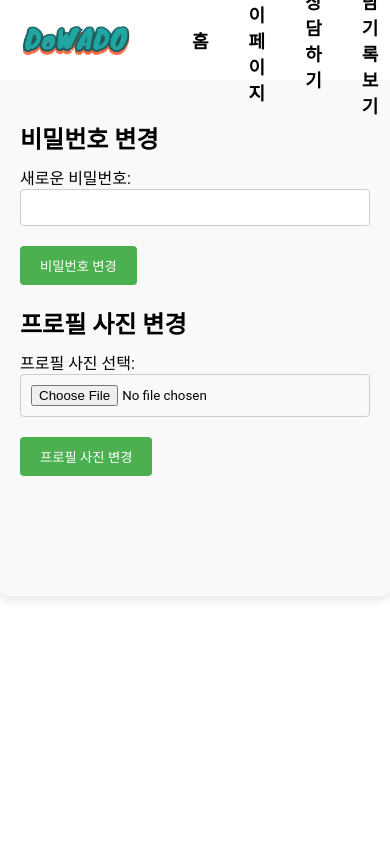
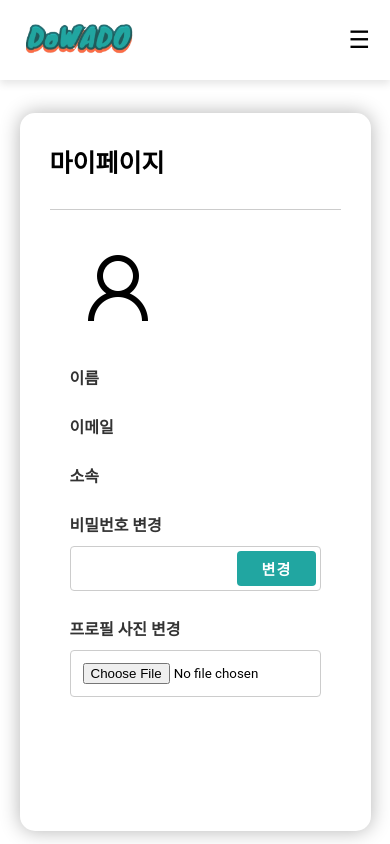
Before and after one commit to DoWA-DO/DoWADO-Web-Client, a React (Create React App) app: page /mypage in a window 390 px wide. Built offline with nearby package versions, Linux system fonts and the light colour scheme.

Commit message:
탑바 모바일 반응형 추가, 마이페이지 수정

```diff
--- /dev/null
+++ b/src/components/FormContainer.jsx
@@ -0,0 +1,8 @@
+import React from "react";
+import "../ui/FormContainer.css"; // 스타일을 별도의 CSS 파일로 분리
+
+const FormContainer = ({ children }) => {
+  return <div className="form-container">{children}</div>;
+};
+
+export default FormContainer;
--- a/src/components/MypageForm.jsx
+++ b/src/components/MypageForm.jsx
@@ -1,21 +1,21 @@
-import React, { useState } from 'react';
+import React, { useState } from "react";
 import "../ui/Mypage.css"; // 스타일을 별도의 CSS 파일로 분리
 import { useAuth } from "./AuthContext"; // 상대 경로 조정
 
-const MyPageForm = () => {
+const MypageForm = () => {
   const { updatePassword, updateProfilePicture } = useAuth();
-    const [newPassword, setNewPassword] = useState('');
+  const [newPassword, setNewPassword] = useState("");
   const [profilePicture, setProfilePicture] = useState(null);
-    const [preview, setPreview] = useState('');
+  const [preview, setPreview] = useState("");
 
   const handlePasswordChange = (e) => {
     e.preventDefault();
     updatePassword(newPassword)
       .then(() => {
-                alert('비밀번호가 성공적으로 변경되었습니다.');
+        alert("비밀번호가 성공적으로 변경되었습니다.");
       })
-            .catch(error => {
-                alert('비밀번호 변경에 실패했습니다. ' + error.message);
+      .catch((error) => {
+        alert("비밀번호 변경에 실패했습니다. " + error.message);
       });
   };
 
@@ -34,49 +34,69 @@ const MyPageForm = () => {
     if (profilePicture) {
       updateProfilePicture(profilePicture)
         .then(() => {
-                    alert('프로필 사진이 성공적으로 변경되었습니다.');
+          alert("프로필 사진이 성공적으로 변경되었습니다.");
         })
-                .catch(error => {
-                    alert('프로필 사진 변경에 실패했습니다. ' + error.message);
+        .catch((error) => {
+          alert("프로필 사진 변경에 실패했습니다. " + error.message);
         });
     }
   };
 
   return (
     <div className="mypage-forms">
-            <div className="form-section">
-                <h2>비밀번호 변경</h2>
+      <div className="mp-form-section">
+        <div className="mp-profile">
+          <img
+            src={`${process.env.PUBLIC_URL}/profile_big.png`}
+            alt="Profile"
+            className="mp-profile-img"
+          />
+        </div>
+      </div>
+      <div className="mp-form-section">
+        <h4>이름</h4>
+      </div>
+      <div className="mp-form-section">
+        <h4>이메일</h4>
+      </div>
+      <div className="mp-form-section">
+        <h4>소속</h4>
+      </div>
+      <div className="mp-form-section">
+        <h4>비밀번호 변경</h4>
         <form onSubmit={handlePasswordChange}>
-                    <label>
-                        새로운 비밀번호:
+          <div className="pw-change-btn">
             <input
+              className="mp-input-container"
               type="password"
               value={newPassword}
               onChange={(e) => setNewPassword(e.target.value)}
               required
             />
-                    </label>
-                    <button type="submit">비밀번호 변경</button>
+            <button type="submit">변경</button>
+          </div>
         </form>
       </div>
-            <div className="form-section">
-                <h2>프로필 사진 변경</h2>
+      <div className="mp-form-section">
+        <h4>프로필 사진 변경</h4>
         <form onSubmit={handleProfilePictureSubmit}>
-                    <label>
-                        프로필 사진 선택:
           <input
             type="file"
             accept="image/*"
             onChange={handleProfilePictureChange}
             required
           />
-                    </label>
-                    {preview && <img src={preview} alt="Profile Preview" className="profile-preview" />}
-                    <button type="submit">프로필 사진 변경</button>
+          {preview && (
+            <img
+              src={preview}
+              alt="Profile Preview"
+              className="profile-preview"
+            />
+          )}
         </form>
       </div>
     </div>
   );
 };
 
-export default MyPageForm;
+export default MypageForm;
--- /dev/null
+++ b/src/components/PageLayout.jsx
@@ -0,0 +1,15 @@
+import React from "react";
+import TopBar from "./TopBar";
+import FormContainer from "./FormContainer";
+import "../ui/PageLayout.css"; // 스타일을 별도의 CSS 파일로 분리
+
+const PageLayout = ({ children }) => {
+  return (
+    <div className="page-layout">
+      <TopBar />
+      <FormContainer>{children}</FormContainer>
+    </div>
+  );
+};
+
+export default PageLayout;
--- a/src/components/TopBar.jsx
+++ b/src/components/TopBar.jsx
@@ -1,11 +1,31 @@
-import React from "react";
-import "../ui/TopBar.css"; // 스타일을 별도의 CSS 파일로 분리
+import React, { useState, useEffect } from "react";
+import "../ui/TopBar.css"; // 별도의 CSS 파일로 스타일링
 import { useNavigate } from "react-router-dom";
 import { useAuth } from "../components/AuthContext";
 
 const TopBar = () => {
   const navigate = useNavigate();
-  const { userType } = useAuth(); // 학생, 교직원에 따라 사이드바 나눠서 출력
+  const { userType } = useAuth();
+  const [isMobile, setIsMobile] = useState(false); // 모바일 여부 상태 관리
+  const [isMenuOpen, setIsMenuOpen] = useState(false); // 메뉴 상태 관리
+
+  // 화면 너비가 768px 이하일 때 모바일로 판단
+  useEffect(() => {
+    const handleResize = () => {
+      setIsMobile(window.innerWidth <= 768);
+    };
+
+    handleResize(); // 컴포넌트가 마운트될 때 초기 체크
+    window.addEventListener("resize", handleResize); // 리사이즈 이벤트 감지
+
+    return () => {
+      window.removeEventListener("resize", handleResize); // 컴포넌트 언마운트 시 이벤트 제거
+    };
+  }, []);
+
+  const toggleMenu = () => {
+    setIsMenuOpen(!isMenuOpen);
+  };
 
   return (
     <div className="top-bar">
@@ -16,27 +36,42 @@ const TopBar = () => {
           className="top-logo"
         />
       </div>
-      <div className="topbar-links">
+      <div className={`topbar-links ${isMenuOpen ? "open" : ""}`}>
         {userType === "faculty" ? (
           <>
             <div
               className="topbar-link"
-              onClick={() => navigate("/dashboardfaculty")}
+              onClick={() => {
+                navigate("/dashboardfaculty");
+                setIsMenuOpen(false);
+              }}
             >
               홈
             </div>
-            <div className="topbar-link" onClick={() => navigate("/mypage")}>
+            <div
+              className="topbar-link"
+              onClick={() => {
+                navigate("/mypage");
+                setIsMenuOpen(false);
+              }}
+            >
               마이페이지
             </div>
             <div
               className="topbar-link"
-              onClick={() => navigate("/facultydocument")}
+              onClick={() => {
+                navigate("/facultydocument");
+                setIsMenuOpen(false);
+              }}
             >
               공문서 작성
             </div>
             <div
               className="topbar-link"
-              onClick={() => navigate("/studentmanagement")}
+              onClick={() => {
+                navigate("/studentmanagement");
+                setIsMenuOpen(false);
+              }}
             >
               학생 관리
             </div>
@@ -45,34 +80,81 @@ const TopBar = () => {
           <>
             <div
               className="topbar-link"
-              onClick={() => navigate("/dashboardstudent")}
+              onClick={() => {
+                navigate("/dashboardstudent");
+                setIsMenuOpen(false);
+              }}
             >
               홈
             </div>
-            <div className="topbar-link" onClick={() => navigate("/mypage")}>
+            <div
+              className="topbar-link"
+              onClick={() => {
+                navigate("/mypage");
+                setIsMenuOpen(false);
+              }}
+            >
               마이페이지
             </div>
-            <div className="topbar-link" onClick={() => navigate("/chatbot")}>
+            <div
+              className="topbar-link"
+              onClick={() => {
+                navigate("/chatbot");
+                setIsMenuOpen(false);
+              }}
+            >
               상담하기
             </div>
             <div
               className="topbar-link"
-              onClick={() => navigate("/consultationrecords")}
+              onClick={() => {
+                navigate("/consultationrecords");
+                setIsMenuOpen(false);
+              }}
             >
               상담 기록 보기
             </div>
           </>
         )}
+        {isMobile && ( // 모바일일 때만 표시되는 로그아웃 버튼
+          <button
+            className="checkout"
+            onClick={() => {
+              navigate("/");
+              setIsMenuOpen(false);
+            }}
+          >
+            로그아웃
+            <img
+              src={`${process.env.PUBLIC_URL}/logout.png`}
+              alt="logout-img"
+              className="logout-img"
+            />
+          </button>
+        )}
       </div>
+      {!isMobile && ( // 모바일이 아닐 때만 표시되는 프로필과 로그아웃 버튼
         <div className="top-right-container">
-        <div className="profile" onClick={() => navigate("/mypage")}>
+          <div
+            className="profile"
+            onClick={() => {
+              navigate("/mypage");
+              setIsMenuOpen(false);
+            }}
+          >
             <img
               src={`${process.env.PUBLIC_URL}/profile.png`}
               alt="Profile"
               className="profile-img"
             />
           </div>
-        <button className="checkout" onClick={() => navigate("/")}>
+          <button
+            className="checkout"
+            onClick={() => {
+              navigate("/");
+              setIsMenuOpen(false);
+            }}
+          >
             로그아웃
             <img
               src={`${process.env.PUBLIC_URL}/logout.png`}
@@ -81,6 +163,10 @@ const TopBar = () => {
             />
           </button>
         </div>
+      )}
+      <div className="hamburger-menu" onClick={toggleMenu}>
+        ☰
+      </div>
     </div>
   );
 };
--- a/src/pages/Mypage.jsx
+++ b/src/pages/Mypage.jsx
@@ -1,13 +1,14 @@
 import React from "react";
+import PageLayout from "../components/PageLayout";
 import MypageForm from "../components/MypageForm";
-import TopBar from "../components/TopBar";
 
 const MyPage = () => {
   return (
-    <div>
-      <TopBar />
+    <PageLayout>
+      <div className="mp-page-name">마이페이지</div>
+      <div className="mp-line"></div>
       <MypageForm />
-    </div>
+    </PageLayout>
   );
 };
 
--- a/src/ui/DashboardFaculty.css
+++ b/src/ui/DashboardFaculty.css
@@ -6,7 +6,7 @@
   overflow: auto; /* 화면이 작아지면 스크롤 가능하도록 설정 */
 }
 
-.top-bar {
+/* .top-bar {
   width: 100%;
   background-color: white;
   color: black;
@@ -19,3 +19,4 @@
   left: 0;
   z-index: 1000;
 }
+ */
--- /dev/null
+++ b/src/ui/FormContainer.css
@@ -0,0 +1,10 @@
+.form-container {
+  width: 90vw; /* 고정된 너비 */
+  height: 85vh;
+  background: #ffffff;
+  border-radius: 15px;
+  box-shadow: 0 0 20px rgba(0, 0, 0, 0.3);
+  padding: 30px; /* 콘텐츠와의 여백 */
+  display: flex;
+  flex-direction: column;
+}
--- a/src/ui/Mypage.css
+++ b/src/ui/Mypage.css
@@ -1,39 +1,103 @@
-.mypage-forms {
-  flex: 1;
-  padding: 100px 20px;
-  background-color: #f9f9f9;
-  border-radius: 8px;
-  box-shadow: 0 4px 8px rgba(0, 0, 0, 0.1);
+/* 페이지 이름 스타일 */
+.mp-page-name {
+  font-size: 25px;
+  font-weight: bold;
+  margin-bottom: 20px; /* 이름과 줄 사이 간격 */
 }
 
-.form-section {
-  margin-bottom: 20px;
+/* 구분선 스타일 */
+.mp-line {
+  width: 100%;
+  height: 1px;
+  background-color: #ccc;
+  margin: 10px 0; /* 위아래 여백을 한 번에 설정 */
 }
 
-.form-section h2 {
+/* 마이페이지 폼 컨테이너 스타일 */
+.mypage-forms {
+  padding: 20px; /* 내부 여백 늘리기 */
+  overflow-y: auto;
+}
+
+/* 각 섹션 컨테이너 스타일 */
+.mp-form-section {
+  margin-bottom: 25px; /* 섹션 간격 조정 */
+}
+
+.pw-change-btn {
+  display: flex;
+  align-items: center;
+  position: relative;
+}
+
+.pw-change-btn input {
+  width: 100%; /* 버튼의 너비를 뺀 나머지 공간 차지 */
+  padding: 10px;
+  border: 1px solid #9d9d9d;
+  border-radius: 5px 0 0 5px; /* 왼쪽 모서리만 둥글게 */
+  font-size: 16px;
+  box-sizing: border-box;
+}
+
+.pw-change-btn button {
+  position: absolute;
+  width: auto;
+  top: 5px;
+  bottom: 5px;
+  right: 5px;
+  border: none;
+  border-radius: 8px;
+  color: #ffffff;
+  padding: 10px 20px; /* 상하 10px, 좌우 20px */
+  font-family: "Telegraf";
+  font-style: normal;
+  font-weight: 800;
+  font-size: 15px;
+  letter-spacing: 0.08em;
+  cursor: pointer;
+  text-align: center;
+  display: flex;
+  align-items: center;
+}
+
+/* 섹션 제목 스타일 */
+.mp-form-section h4 {
   margin-bottom: 10px;
   font-family: "Roboto", sans-serif;
+  color: #333; /* 제목 색상 변경 */
 }
 
-.form-section label {
+/* 입력 레이블 스타일 */
+.mp-form-section label {
   display: block;
-  margin-bottom: 10px;
+  margin-bottom: 8px;
   font-family: "Roboto", sans-serif;
+  color: #555;
 }
 
-.form-section input[type="password"],
-.form-section input[type="file"] {
-  width: 100%;
-  padding: 10px;
+/* 입력 필드 스타일 */
+.mp-form-section input[type="password"],
+.mp-form-section input[type="file"] {
+  width: 100%; /* 너비 100%로 설정 */
+  padding: 12px; /* 안쪽 여백 늘리기 */
   border: 1px solid #ccc;
   border-radius: 4px;
-  margin-bottom: 10px;
   font-family: "Roboto", sans-serif;
+  transition: border-color 0.3s, box-shadow 0.3s;
+  box-sizing: border-box; /* 박스 크기를 border-box로 설정하여 패딩과 테두리 포함 */
 }
 
-.form-section button {
-  padding: 10px 20px;
-  background-color: #4caf50;
+/* 입력 필드 포커스 시 스타일 */
+.mp-form-section input[type="password"]:focus,
+.mp-form-section input[type="file"]:focus {
+  border-color: #21a6a1; /* 포커스 시 테두리 색상 변경 */
+  box-shadow: 0 0 8px rgba(33, 166, 161, 0.5); /* 포커스 시 그림자 효과 */
+}
+
+/* 버튼 스타일 */
+.mp-form-section button {
+  padding: 12px 24px; /* 내부 패딩 설정 */
+  background-color: #21a6a1;
   color: white;
   border: none;
   border-radius: 4px;
@@ -42,10 +106,12 @@
   transition: background-color 0.3s;
 }
 
-.form-section button:hover {
-  background-color: #45a049;
+/* 버튼 호버 시 스타일 */
+.mp-form-section button:hover {
+  background-color: #1d8e8a; /* 호버 시 배경색 변경 */
 }
 
+/* 프로필 미리보기 이미지 스타일 */
 .profile-preview {
   margin-top: 10px;
   width: 150px;
--- /dev/null
+++ b/src/ui/PageLayout.css
@@ -0,0 +1,9 @@
+.page-layout {
+  margin: 0;
+  padding: 0;
+  display: flex;
+  justify-content: center;
+  align-items: center;
+  min-height: 100vh;
+  padding-top: 100px; /* TopBar의 높이와 동일한 값 */
+}
--- a/src/ui/TopBar.css
+++ b/src/ui/TopBar.css
@@ -1,42 +1,35 @@
 .top-bar {
   display: flex;
-  justify-content: space-between; /* 양쪽 끝으로 정렬 */
+  justify-content: space-between;
   align-items: center;
-  color: white;
-  padding: 0 20px; /* 패딩 조정 */
-  font-family: "Roboto", sans-serif;
+  padding: 0 20px;
+  background-color: #ffffff;
+  box-shadow: 0px 4px 8px rgba(0, 0, 0, 0.1);
+  z-index: 1000;
   position: fixed;
+  width: 100%;
+  height: 80px;
   top: 0;
   left: 0;
-  width: 100%;
-  height: 80px; /* 상단 바의 높이 조정 */
-  /* background-color: #5b86e5; */
-  z-index: 1000;
-}
-
-.top-logo-container {
-  display: flex;
-  align-items: center;
-  height: 100%;
-  margin-right: 20px;
 }
 
 .top-logo {
-  width: 120px; /* 로고 크기를 고정 */
-  height: auto; /* 높이 자동 설정 */
+  width: 120px;
+  height: auto;
 }
 
 .topbar-links {
   display: flex;
   align-items: center;
   margin: 0 20px;
+  flex-grow: 1;
+  justify-content: center;
 }
 
 .topbar-link {
-  padding: 10px 15px; /* 패딩 조정 */
+  padding: 10px 15px;
   cursor: pointer;
   text-align: center;
-  font-family: "Roboto", sans-serif;
   font-size: 18px; /* 폰트 크기 조정 */
   font-weight: bold;
   color: black;
@@ -79,7 +72,8 @@
   align-items: center;
   border: none;
   padding: 5px 10px; /* 패딩 조정 */
-  font-size: 16px; /* 폰트 크기 조정 */
+  font-size: 18px; /* 폰트 크기 조정 */
+  font-weight: bold;
   margin-left: 10px; /* 프로필 이미지와 로그아웃 버튼 사이 간격 */
   cursor: pointer;
   border-radius: 20%;
@@ -94,6 +88,80 @@
   width: 18px;
   height: 18px;
   margin-left: 5px; /* 로그아웃 이미지와 텍스트 사이 간격 */
+}
+
+.hamburger-menu {
+  display: none;
+  font-size: 24px;
+  cursor: pointer;
+}
+
+@media (max-width: 768px) {
+  .topbar-links {
+    display: none; /* 모바일 화면에서 기본적으로 숨김 */
+    flex-direction: column;
+    align-items: flex-end; /* 메뉴 항목을 오른쪽 끝으로 정렬 */
+    position: absolute;
+    top: 60px;
+    right: 0;
+    background-color: #ffffff;
+    box-shadow: 0px 4px 8px rgba(0, 0, 0, 0.1);
+    padding: 10px;
+    margin: 0;
+    border-radius: 0 0 0 10px;
+  }
+
+  .topbar-link:hover {
+    border: none;
+    color: #21a7a0;
+  }
+
+  .topbar-links.open {
+    display: flex; /* 메뉴가 열릴 때 보이게 설정 */
+  }
+
+  .hamburger-menu {
+    display: block; /* 모바일 화면에서 햄버거 메뉴 표시 */
+  }
+
+  .top-right-container {
+    display: none; /* 모바일 화면에서는 오른쪽 메뉴 숨김 */
+  }
+
+  .topbar-link,
+  .profile,
+  .checkout {
+    margin: 0; /* 마진 없음 */
+    height: 50px; /* 동일한 높이 */
+    padding: 0 15px; /* 좌우 패딩 */
+    width: 100%; /* 전체 너비 사용 */
+    display: flex;
+    align-items: center; /* 수직 중앙 정렬 */
+    justify-content: flex-end; /* 내용물을 오른쪽 끝으로 정렬 */
+  }
+
+  .profile-img {
+    width: 40px;
+    height: 40px;
+    border-radius: 50%;
+  }
+
+  .checkout {
+    background-color: #ffffff;
+    font-size: 16px;
+    font-weight: bold;
+  }
+
+  .checkout:hover {
+    color: #21a7a0;
+    background-color: #ffffff;
+  }
+
+  .checkout img {
+    width: 20px;
+    height: 20px;
+    margin-left: 5px;
+  }
 }
 
 @media (min-width: 768px) and (max-width: 1024px) {
```
Also changed, not shown: public/profile_big.png (added). Lines whose indentation alone changed are shown as unchanged.
